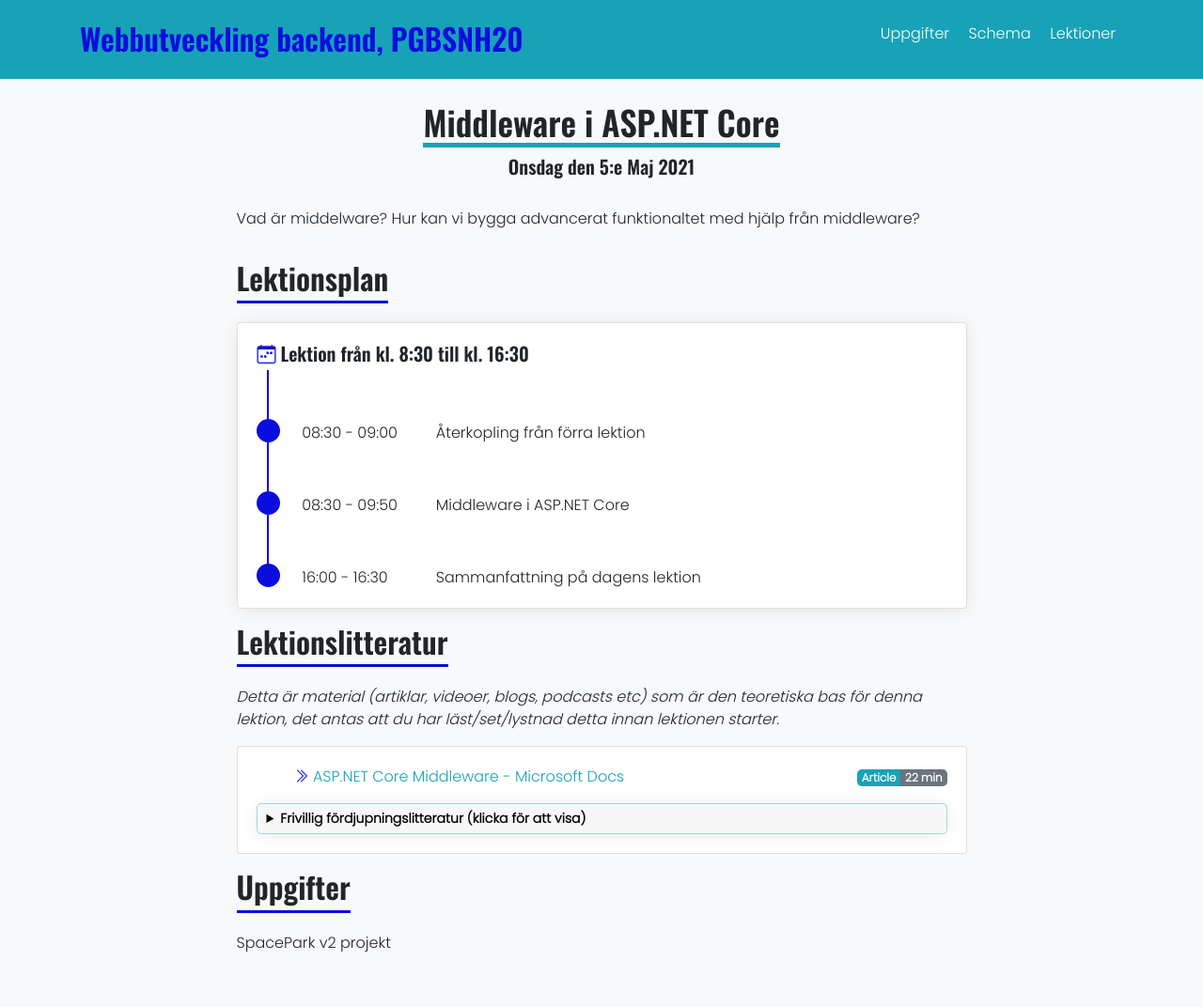
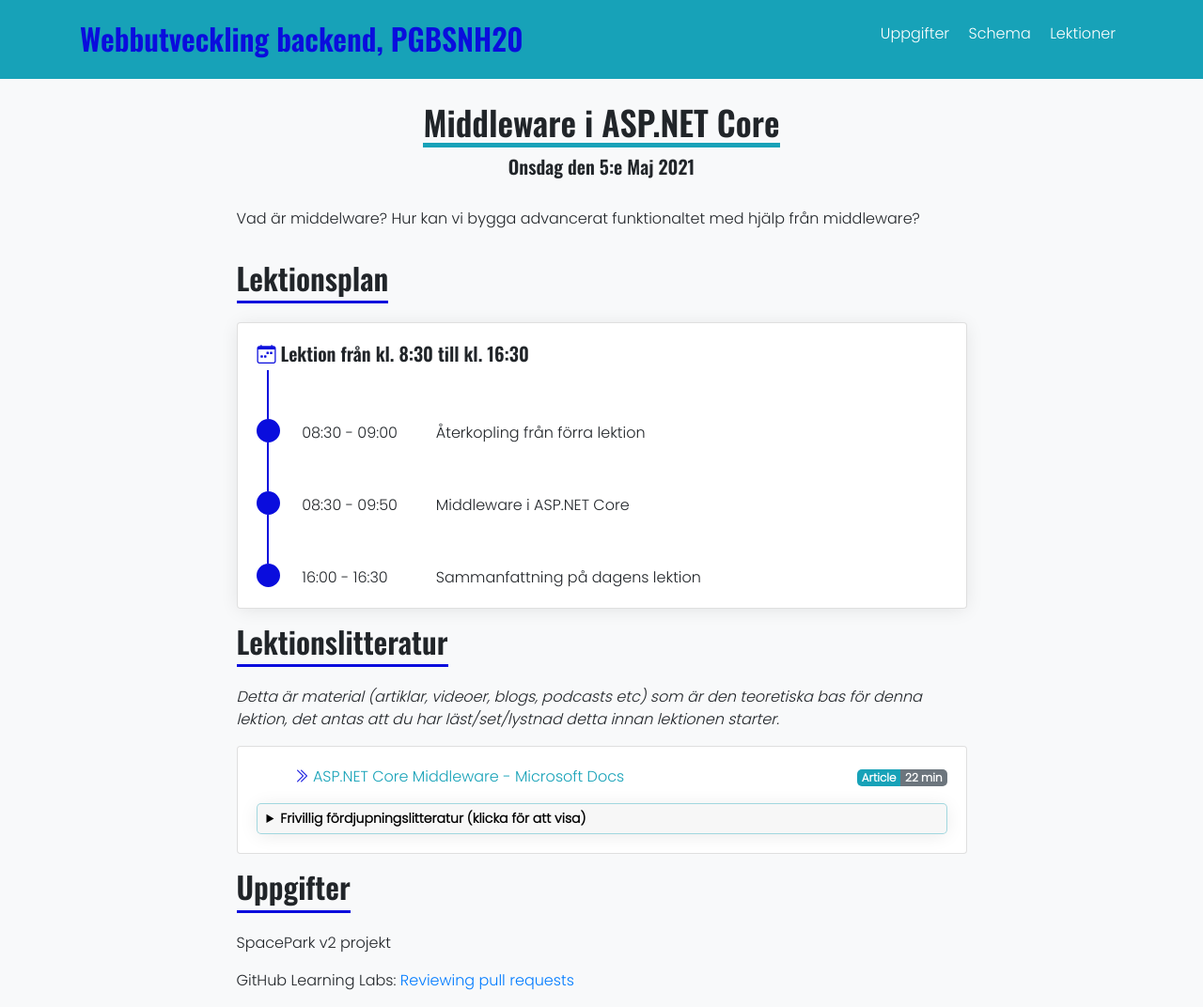
Before and after one commit to PGBSNH20/PGBSNH20-backendweb, a Jekyll site: the page built from lectures/07-middleware.md, in a window 1280 px wide. Shown: the whole page at 94% size. Built offline with Jekyll 4.4.1, drawn with Linux system fonts in a browser that asks for light colours; nearby versions of some CDN libraries; before the commit the page ends 1032 px from its top, so only the background shows below that.

Commit message:
Exercise

```diff
--- a/lectures/07-middleware.md
+++ b/lectures/07-middleware.md
@@ -20,3 +20,5 @@ Vad är middelware? Hur kan vi bygga advancerat funktionaltet med hjälp från m
 ## Uppgifter
 
 SpacePark v2 projekt
+
+GitHub Learning Labs: [Reviewing pull requests](https://lab.github.com/githubtraining/reviewing-pull-requests)
```
